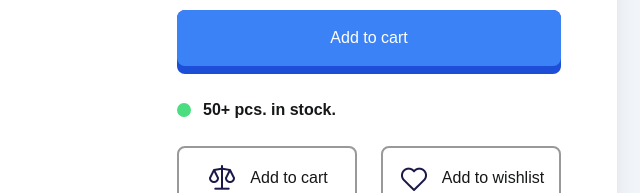
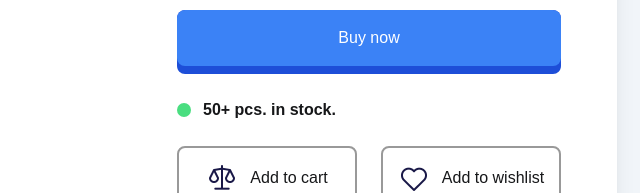
Before and after one commit to AllanKirui/tailwind-product-modal, a website: page index.html in a window 1280 px wide. Shown: the part 440-633 px from the top of the page, 451-1091 px from the left. Drawn offline with Linux system fonts and the light colour scheme.

Commit message:
Update product info markup

```diff
--- a/index.html
+++ b/index.html
@@ -45,7 +45,7 @@
             <div
               class="bg-bleu-de-france w-full h-14 flex items-center justify-center rounded-lg group-hover:h-full group-hover:bg-cerulean-blue duration-300"
             >
-              Add to cart
+              Buy now
             </div>
           </button>
           <p class="font-semibold text-left mt-6 flex items-center group">
```
